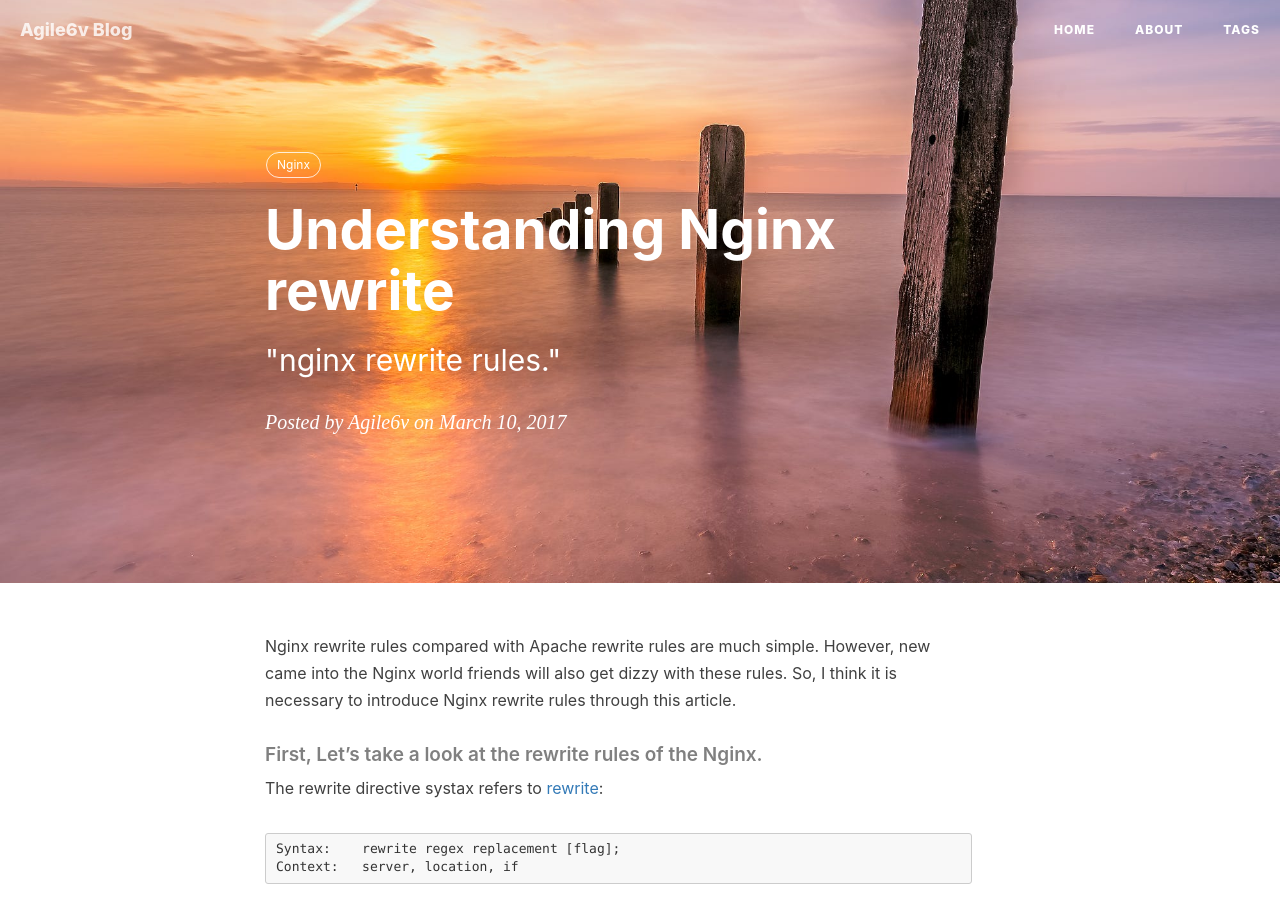
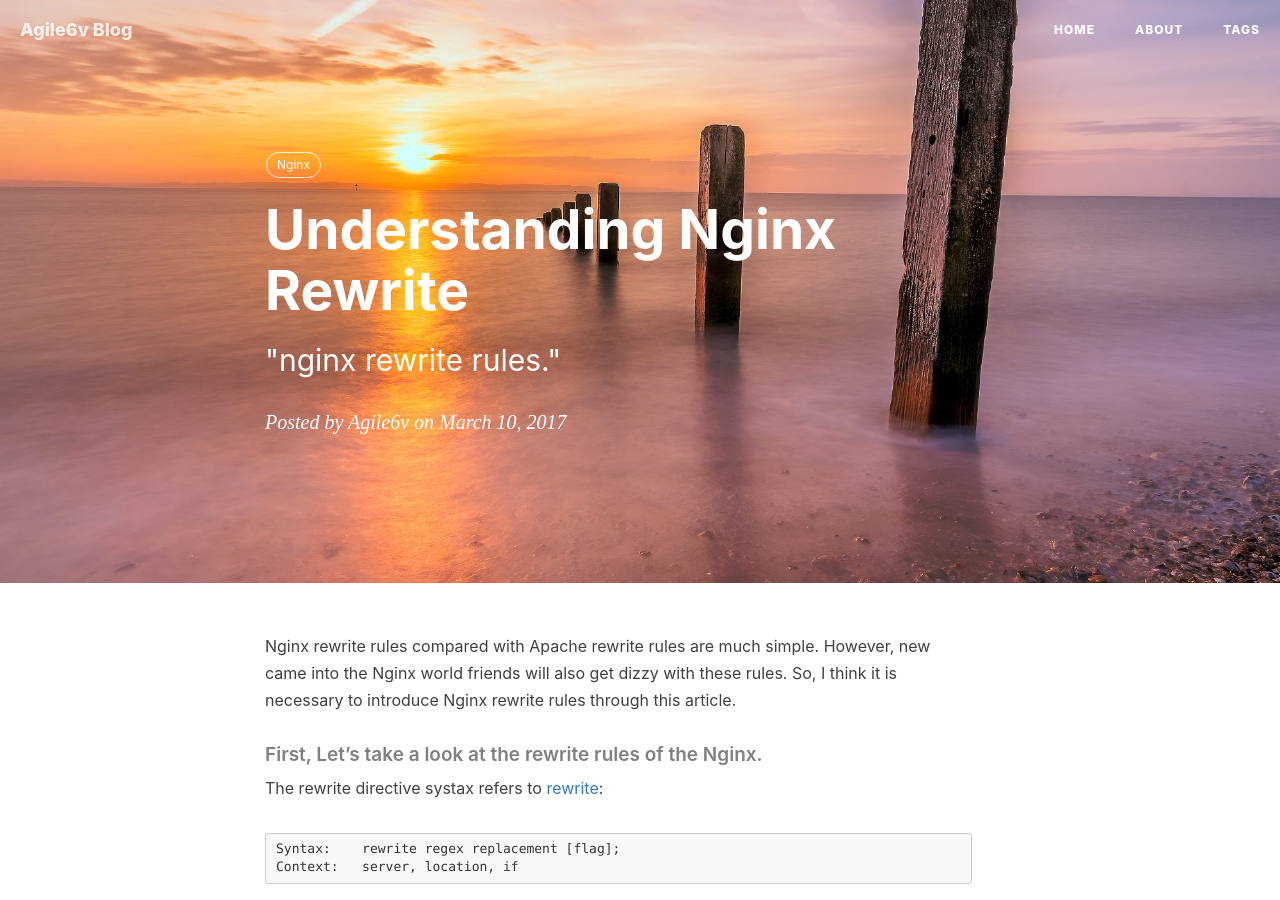
Before and after one commit to agile6v/personal_website, a Jekyll site: the page built from blog/_posts/2017-03-10-understanding-nginx-rewrite.markdown, in a window 1280 px wide and 900 px high. Built offline with Jekyll 4.4.1, drawn with Linux system fonts in a browser that asks for light colours; nearby versions of some CDN libraries; comment, search, counter and statistics services are not loaded.

````diff
--- a/blog/_posts/2017-03-10-understanding-nginx-rewrite.markdown
+++ b/blog/_posts/2017-03-10-understanding-nginx-rewrite.markdown
@@ -1,6 +1,6 @@
 ---
 layout:     post
-title:      "Understanding Nginx rewrite"
+title:      "Understanding Nginx Rewrite"
 subtitle:   " \"nginx rewrite rules.\""
 date:       2017-03-10 18:00:00
 author:     "Agile6v"
@@ -59,12 +59,9 @@ permanent
     returns a permanent redirect with the 301 code.
 ```
 
-
-It is not easy to understand the last and break. However, there is a simple way to quickly understand them.
-
-The last flag is like "continue" we used when writing C programs.
-
-The break flag is like "break" we used when writing C programs.
+It is not easy to understand the last and break. However, there is a simple way to quickly understand them.<br/>
+The last flag is like "continue" we used when writing C programs.<br/>
+The break flag is like "break" we used when writing C programs.<br/>
 
 
 ##### Third, Through a few examples to understand the flag of the last or break.
````
